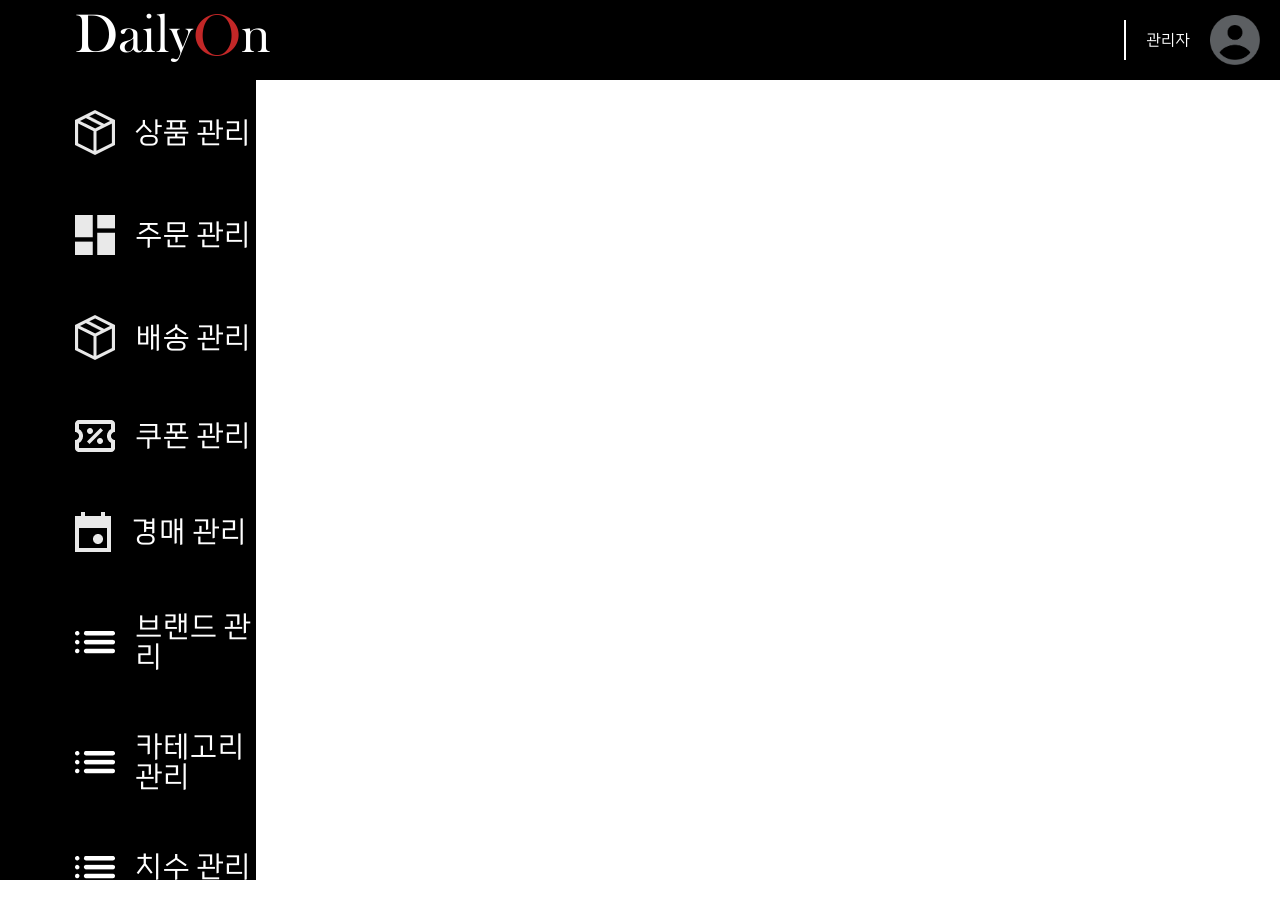
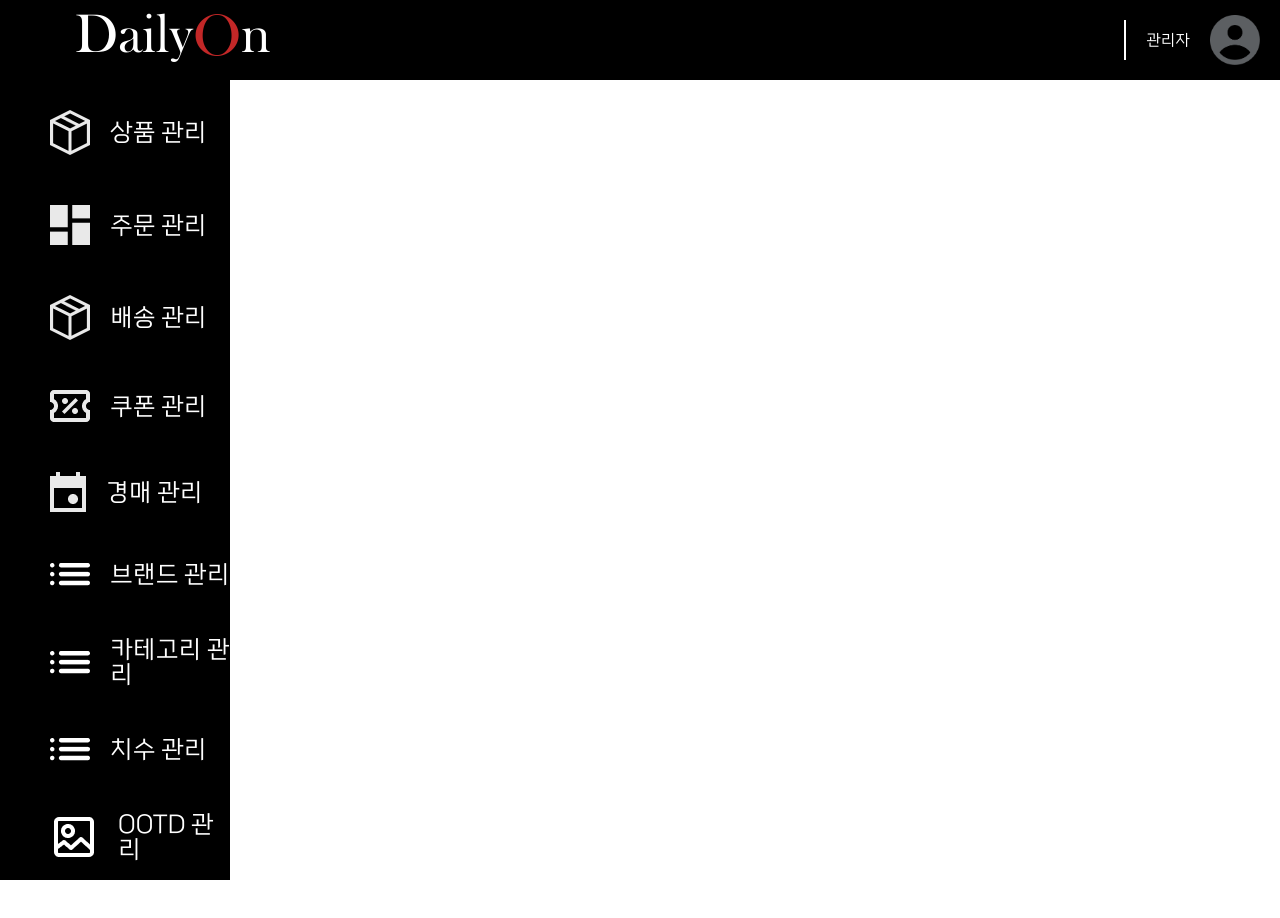
Before and after one commit to lotteon2/dailyon-admin-frontend, a Vue app: page /main in a window 1280 px wide. Shown: the top 918 px of the page. After the commit the page ends 882 px from the top, so only its background shows below. Built offline with nearby package versions, Linux system fonts and the light colour scheme; no server answers; sample sign-in values are in the browser's storage.

Commit message:
[FIX] fix sidebar css and order management pagination

```diff
--- a/src/assets/css/side-bar.css
+++ b/src/assets/css/side-bar.css
@@ -1,6 +1,6 @@
 .sidebar {
     height: 100vh;
-    width: 20%;
+    width: 18%;
 
     display: flex;
     flex-direction: column;
@@ -17,7 +17,7 @@
 
 .sidebar-content {
     display: flex;
-    font-size: 30px;
+    font-size: 25px;
     align-items: center;
 
     font-family: "The Jamsil 2 Light";
@@ -41,7 +41,7 @@
 
 .sidebar-element {
     padding-top: 30px;
-    padding-bottom: 30px;
-    padding-left: 75px;
+    padding-bottom: 20px;
+    padding-left: 50px;
     display: flex;
 }
--- a/src/components/order/OrderManageComponent.vue
+++ b/src/components/order/OrderManageComponent.vue
@@ -47,11 +47,12 @@ onBeforeMount(() => {
 
 watch(requestPage, (afterPage, beforePage) => {
   if (afterPage < totalPages.value!) {
-    fetchDefaultData(requestPage.value, pageSize, defaultOption.value.type), requestPage.value
+    fetchDefaultData(afterPage, pageSize, defaultOption.value.type), requestPage.value
   }
 })
 
 watch(defaultOption.value, (newType, oldType) => {
+  requestPage.value = 0
   fetchDefaultData(0, pageSize, newType.type), requestPage.value
 })
 // modal
```
